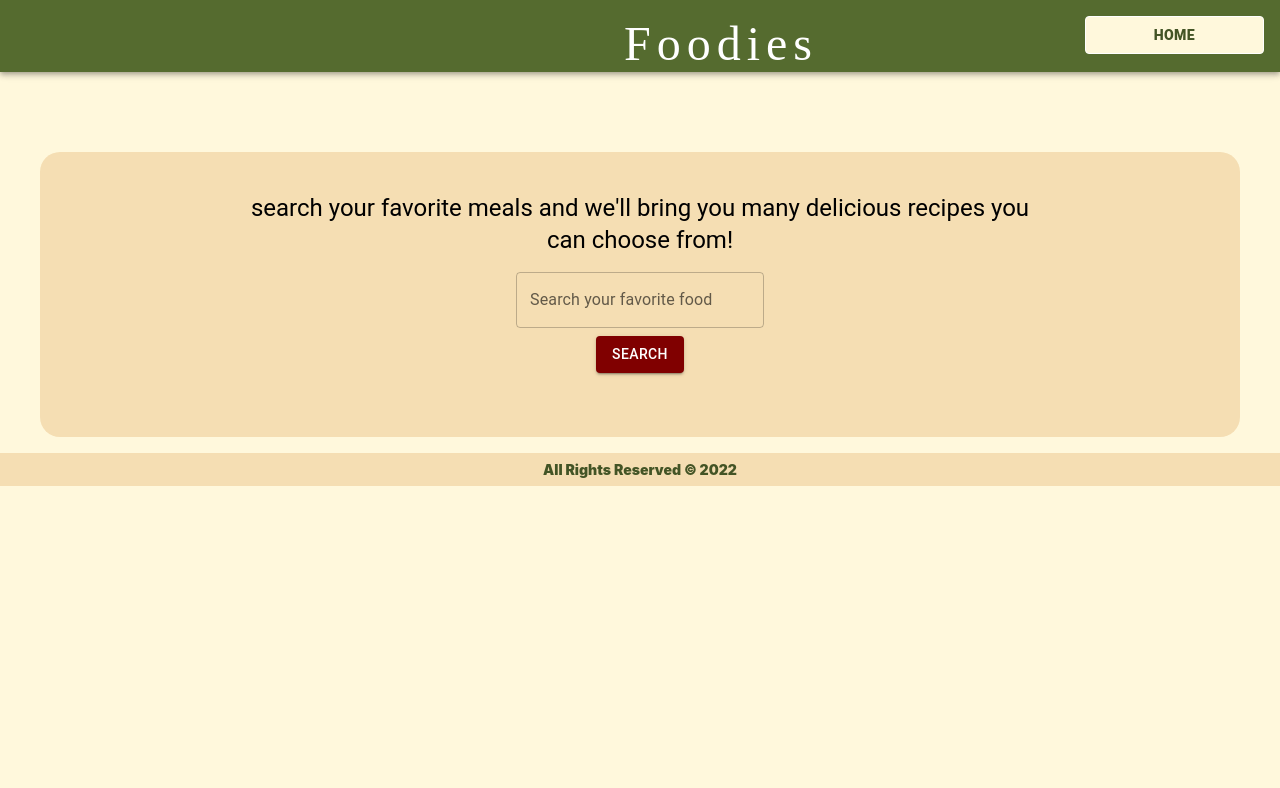
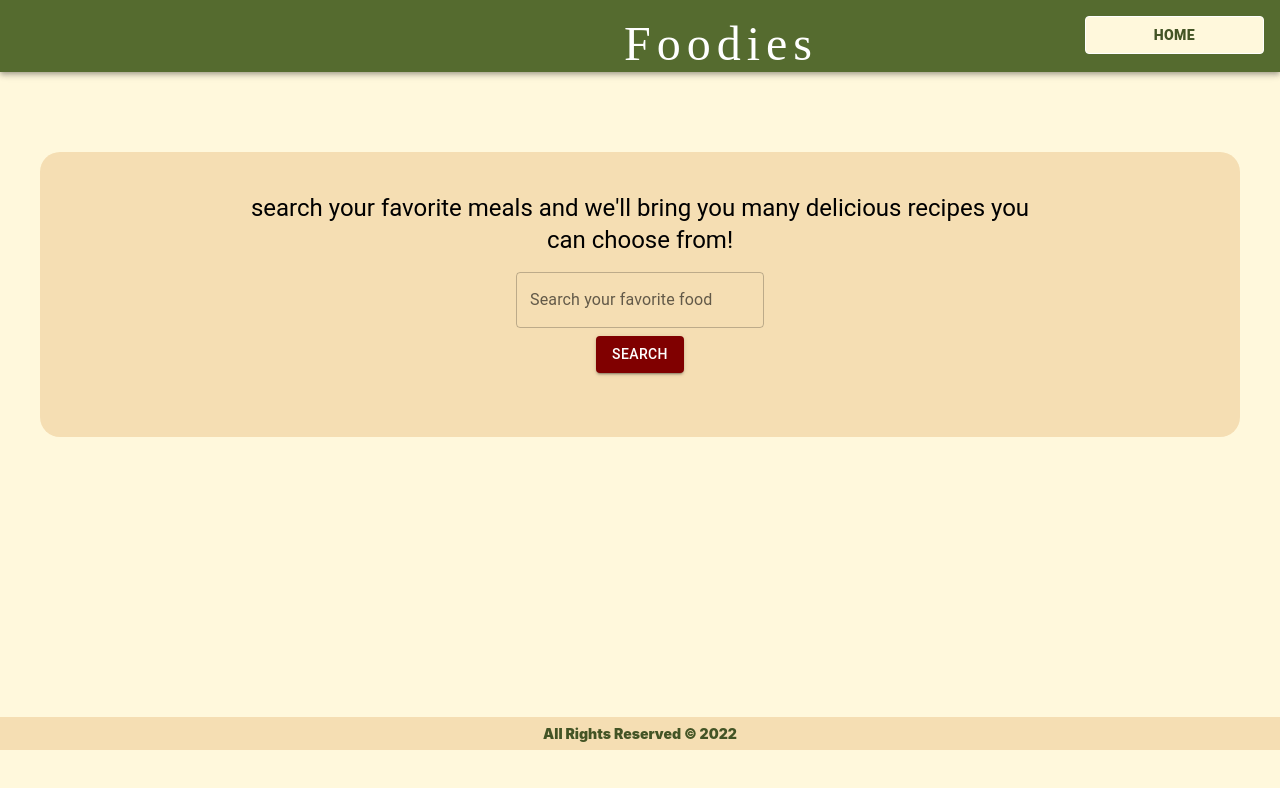
Before and after one commit to devMenna/foodies-app, a React (Create React App) app: page / in a window 1280 px wide. Shown: the top 788 px of the page. Built offline with nearby package versions, Linux system fonts and the light colour scheme; a web font is replaced by a local one.

Commit message:
fixing footer position

```diff
--- a/src/Components/Footer.js
+++ b/src/Components/Footer.js
@@ -3,7 +3,7 @@ import React from 'react'
 
 const Footer = () => {
   return (
-    <Box sx={{backgroundColor: 'wheat', color: '#435425', fontWeight: '900', fontSize: '1.1vw', left: '0', bottom: '0',mt:2, mb:0.5, width: '99', textAlign: 'center' , padding: 1}}>All Rights Reserved © 2022</Box>
+    <Box sx={{backgroundColor: 'wheat', color: '#435425', fontWeight: '900', fontSize: '1.1vw', left: 0, bottom: 0,mt:35, mb:0, textAlign: 'center' , padding: 1,position: 'relative',}}>All Rights Reserved © 2022</Box>
   )
 }
 
--- a/src/Components/Navbar.js
+++ b/src/Components/Navbar.js
@@ -9,7 +9,7 @@ const Navbar = () => {
             Foodies
           </Typography>
 
-          <Button href='/' sx={{ padding: 2, border: '0.5px solid white'  , m: 2, height: '3vw',
+          <Button  href='/' sx={{ padding: 2, border: '0.5px solid white'  , m: 2, height: '3vw',
     width: '14vw', backgroundColor: '#FFF8DC',color: '#435425', fontWeight: '900', fontSize: '1.1vw',}} >
           Home
           </Button>
--- a/src/features/recipes-details/RecipeDetails.js
+++ b/src/features/recipes-details/RecipeDetails.js
@@ -32,7 +32,7 @@ const RecipeDetails = () => {
 
 
   return (
-    <Container  sx={{display: 'flex', alignItems: 'center', marginTop: 5, backgroundColor: 'wheat', padding: 5, mb: 4, borderRadius: 10 }}>
+    <Container  sx={{display: 'flex', alignItems: 'center', marginTop: 5, backgroundColor: 'wheat', padding: 5, borderRadius: 10, marginBottom: '-12vw' }}>
     <Box
     component="img"
     sx={{
@@ -61,11 +61,11 @@ const RecipeDetails = () => {
     {line} </Typography>
      ))}
 
-  <Button variant="contained" sx={{marginTop: 2, backgroundColor: '#B5926D'}} href={recipe.url} target= '_blank'>
+  <Button variant="contained" className='card-button' sx={{marginTop: 2, backgroundColor: '#B5926D'}} href={recipe.url} target= '_blank'>
       Check out the recipe
   </Button>
 
-  <Button variant="contained" sx={{marginTop: 2, marginLeft: 2, backgroundColor: '#B5926D'}} onClick={() => navigate(-1)}>
+  <Button variant="contained" className='card-button' sx={{marginTop: 2, marginLeft: 2, backgroundColor: '#B5926D'}} onClick={() => navigate(-1)}>
       Back
   </Button>
   </Container>
--- a/src/index.css
+++ b/src/index.css
@@ -36,3 +36,21 @@ a{
 .search:hover{
   background-color: rgb(102, 1, 1) !important;
 }
+
+body::-webkit-scrollbar {
+  width: 0.8em;
+}
+
+body::-webkit-scrollbar-track {
+  box-shadow: inset 0 0 6px rgba(0, 0, 0, 0.3);
+}
+
+body::-webkit-scrollbar-thumb {
+  background-color: #556b2fb5;
+  outline: 1px solid slategrey;
+}
+
+
+.card-button:hover{
+  background-color: #a48564 !important;
+}
```
